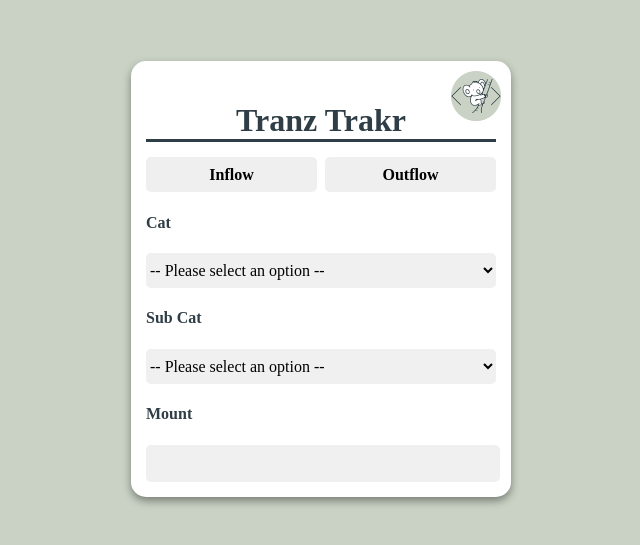
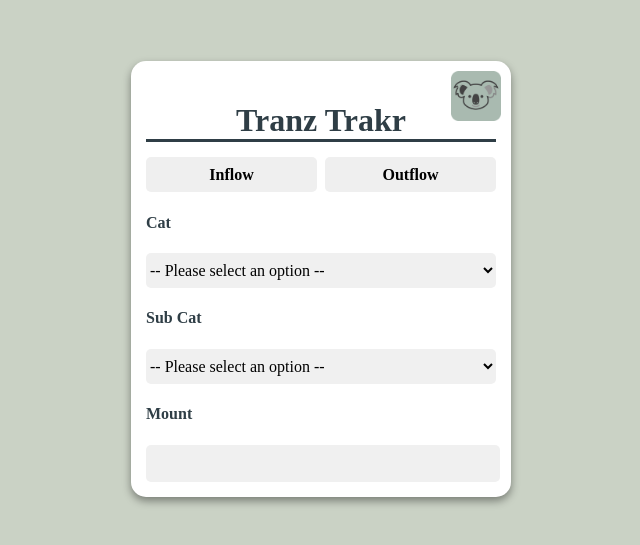
Before and after one commit to JmanJonz/koalat-budge-bud, a React (Vite) app in the folder frontend/: page / in a window 1280 px wide. Shown: the part 121-666 px from the top of the page, without its empty margins (319-959 px from the left). Built offline with nearby package versions, Linux system fonts and the light colour scheme.

Commit message:
new logo!

```diff
--- a/frontend/index.html
+++ b/frontend/index.html
@@ -2,7 +2,7 @@
 <html lang="en">
   <head>
     <meta charset="UTF-8" />
-    <link rel="icon" type="image/svg+xml" href="/logo.png" />
+    <link rel="icon" type="image/svg+xml" href="/512unbrandedlogo.png" />
     <meta name="viewport" content="width=device-width, initial-scale=1.0" />
     <title>BudgeBud</title>
   </head>
--- a/frontend/src/components/Page-components/TranzTrakr/TranzTrakr.jsx
+++ b/frontend/src/components/Page-components/TranzTrakr/TranzTrakr.jsx
@@ -7,7 +7,7 @@ export const TranzTrakr = () => {
     <div className={styles.componentContainer}>
         <form className={styles.formcontainer}>
           <h2>Tranz Trakr</h2>
-          <img className={styles.logo} src="/logo.png" alt="logo" />
+          <img className={styles.logo} src="/512unbrandedlogo.png" alt="logo" />
             <section>
                 <div className={styles.transTypeButtonsContainer}>
                   <button className={`${styles.transButtons} ${transType === "inflow" ? styles.buttonSelected : ""}`} onClick={()=>{setTransType("inflow")}} type='button'>Inflow</button>
```
Also changed, not shown: frontend/public/512unbrandedlogo.png (added), frontend/public/logo.png (deleted).
